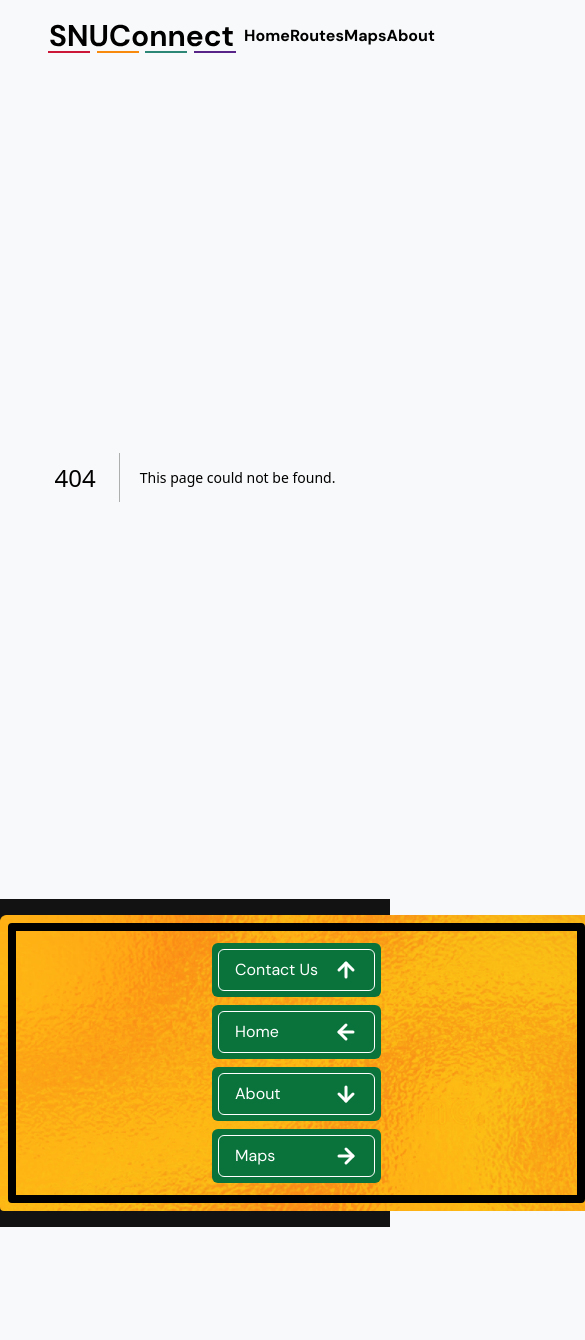
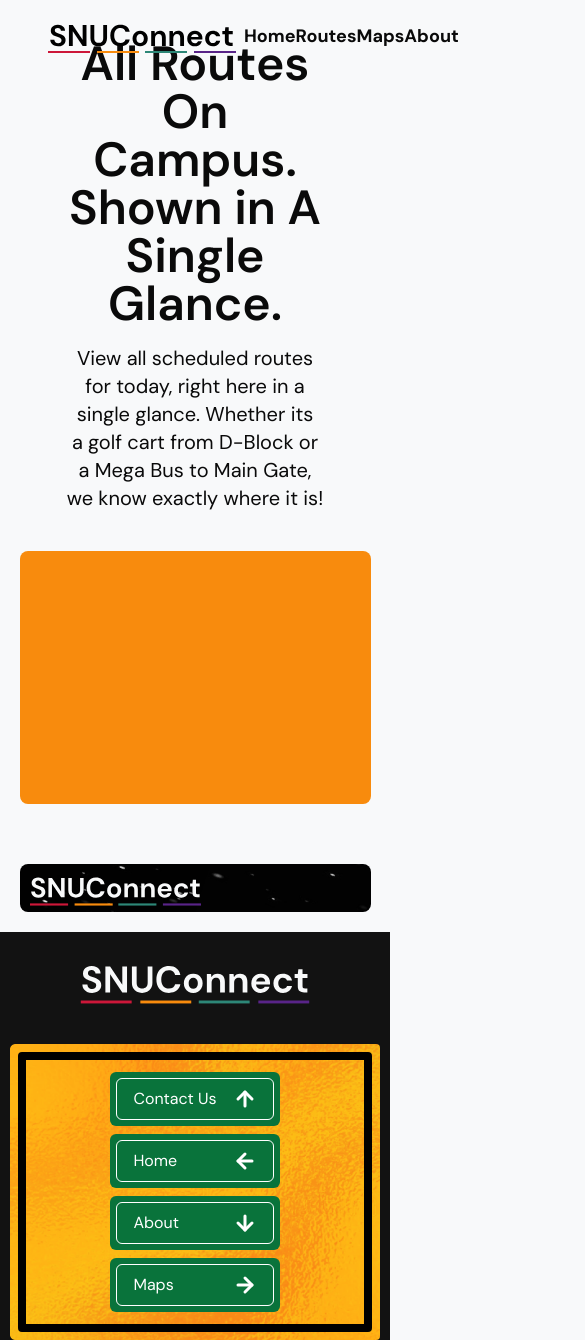
Before and after one commit to thearyanthegr8/snuconnect_frontend, a Next.js app: page /routes in a window 390 px wide. Before the commit this address had no page. Shown: the whole page, 585 px wide, since content can reach past the window. Before the commit the page ends 1227 px from the top, so only its background shows below. Built offline with nearby package versions, Linux system fonts and the light colour scheme.

Commit message:
made routes page responsive

```diff
--- a/src/app/layout.tsx
+++ b/src/app/layout.tsx
@@ -1,4 +1,3 @@
-import type { Metadata } from "next";
 import { DM_Sans } from "next/font/google";
 import "@/styles/root/globals.scss";
 import { Toaster } from "react-hot-toast";
@@ -8,10 +7,6 @@ import Footer from "@/components/footer/footer";
 
 const inter = DM_Sans({ subsets: ["latin"] });
 
-export const metadata: Metadata = {
-  title: "Create Next App",
-  description: "Generated by create next app",
-};
 
 export default function RootLayout({
   children,
--- a/src/app/page.tsx
+++ b/src/app/page.tsx
@@ -2,10 +2,17 @@ import Image from "next/image";
 import { Button } from "@/components/ui/button";
 import { MoveRight } from "lucide-react";
 import logo from "../../public/images/logo-white.svg";
+import { Metadata } from "next";
+
+export const metadata: Metadata = {
+  title: "Home - SNU Connect",
+  description: "",
+};
 
 export default function Home() {
   return (
-    <div className="mt-10 min-h-screen flex flex-col items-center">
+    <div className="mt- min-h-screen flex flex-col items-center">
+      <div className="h-[20vh]"></div>
       <div className="flex flex-col items-center justify-center">
         <div className="text-5xl font-semibold text-center">
           A journey of a{" "}
@@ -19,7 +26,7 @@ export default function Home() {
           </span>
         </div>
       </div>
-      <p className="my-8 text-center">
+      <p className="my-8 text-xl text-center">
         SNUConnect is here to make those long 8 AM walks from Mudumalai to
         D-Block easier. Keep track of all on-campus vehicles from right here!
       </p>
@@ -51,7 +58,7 @@ export default function Home() {
           <div className="h-[380px] bg-[#592488] w-full rounded-md"></div>
         </div>
       </div>
-      <div className="my-5 h-10 w-[90%] bg-[url(/images/white-dot-background.png)] bg-cover rounded-lg flex items-center">
+      <div className="my-5 h-12 w-[90%] bg-[url(/images/white-dot-background.png)] bg-cover rounded-lg flex items-center">
         <Image
           className="h-full w-fit p-1.5 mx-1"
           src={logo}
@@ -61,7 +68,7 @@ export default function Home() {
       <div className="flex gap-2 w-[90%]">
         <div className="w-1/2 flex-col  hidden lg:flex">
           <div className="w-full h-[380px] flex flex-col">
-            <div className="h-[90%] bg-[#F88B0D]  rounded-md"></div>
+            <div className="h-[90%] bg-[#F88B0D] rounded-md"></div>
             <div className="bg-[#F8F9FA] w-3/4 text-center mx-auto -translate-y-1/2 p-4 rounded-lg">
               Take a look at our journey, from a simple idea to fruition to make
               the lives of SNU Students a breeze. Keep track of all SNIoE Campus
--- /dev/null
+++ b/src/app/routes/page.tsx
@@ -0,0 +1,38 @@
+import Image from "next/image";
+import logo from "../../../public/images/logo-white.svg";
+import { Metadata } from "next";
+
+export const metadata: Metadata = {
+  title: "Routes - SNU Connect",
+  description: "",
+};
+
+export default function Page() {
+  return (
+    <div className="flex flex-col items-center">
+      <div className="min-h-screen flex flex-col justify-evenly xl:flex-row xl:justify-between items-center w-[90%]">
+        <div className="flex flex-col w-4/5">
+          <span className="text-5xl font-semibold text-center">
+            All Routes On Campus.
+          </span>
+          <span className="text-5xl font-semibold text-center">
+            Shown in A Single Glance.
+          </span>
+          <span className="mt-4 text-xl text-center text-balance">
+            View all scheduled routes for today, right here in a single glance.
+            Whether its a golf cart from D-Block or a Mega Bus to Main Gate, we
+            know exactly where it is!
+          </span>
+        </div>
+        <div className="xl:mt-10 w-full xl:w-1/3 h-[30vh] md:h-[50vh] xl:h-[70vh] bg-[#F88B0D] rounded-lg"></div>
+      </div>
+      <div className="my-5 h-12 w-[90%] bg-[url(/images/white-dot-background.png)] bg-cover rounded-lg flex items-center">
+        <Image
+          className="h-full w-fit p-1.5 mx-1"
+          src={logo}
+          alt="snuconnect-logo"
+        />
+      </div>
+    </div>
+  );
+}
--- a/src/components/footer/footer.tsx
+++ b/src/components/footer/footer.tsx
@@ -4,12 +4,12 @@ import { ArrowUp, ArrowDown, ArrowLeft, ArrowRight } from "lucide-react";
 
 export default function Footer() {
   return (
-    <div className="w-full flex justify-evenly bg-[#121212] py-4">
-      <div className="flex flex-col justify-center">
+    <div className="w-full flex flex-col items-center gap-4 lg:flex-row justify-evenly bg-[#121212]">
+      <div className="flex flex-col h-24 lg:h-36 justify-center">
         <Image className="h-1/2 my-auto" src={logo} alt="SNU-Connect" />
       </div>
       <div className="bg-[url(/images/footer-yellow.png)] rounded-sm bg-cover">
-        <div className="m-2 p-2 border-8 rounded-sm border-black px-48 flex flex-col">
+        <div className="m-2 p-2 border-8 rounded-sm border-black px-20 sm:px-24 md:px-48 flex flex-col">
           <div className="bg-[#09733B] rounded-md m-1 p-1 ">
             <div className=" flex justify-between border border-white rounded-md m-0.5 py-2 px-4 gap-4 text-white">
               <div className="text-nowrap">Contact Us</div>
--- a/src/components/navbar/navbar.tsx
+++ b/src/components/navbar/navbar.tsx
@@ -1,17 +1,18 @@
-import Image from "next/image"
-import logo from "../../../public/images/logo.svg"
+import Image from "next/image";
+import logo from "../../../public/images/logo.svg";
+import { Button } from "../ui/button";
+import Link from "next/link";
 
-export default function Navbar(){
-    return (
-        <div className="w-full flex justify-between px-12 pt-4">
-
-            <Image src={logo} alt="SNU-Connect"/>
-            <div className="flex font-bold justify-evenly w-1/3">
-                <div className="my-auto">Home</div>
-                <div className="my-auto">Routes</div>
-                <div className="my-auto">Maps</div>
-                <div className="my-auto">About</div>
-            </div>
-        </div>
-    )
+export default function Navbar() {
+  return (
+    <div className="absolute top-4 w-full flex justify-between px-12 ">
+      <Image src={logo} alt="SNU-Connect" />
+      <div className="flex font-bold justify-evenly w-1/3">
+          <Link className="my-auto h-fit text-lg" href="/">Home</Link>
+          <Link className="my-auto h-fit text-lg" href="/routes">Routes</Link>
+          <Link className="my-auto h-fit text-lg" href="/maps">Maps</Link>
+          <Link className="my-auto h-fit text-lg" href="/about">About</Link>
+      </div>
+    </div>
+  );
 }
```
